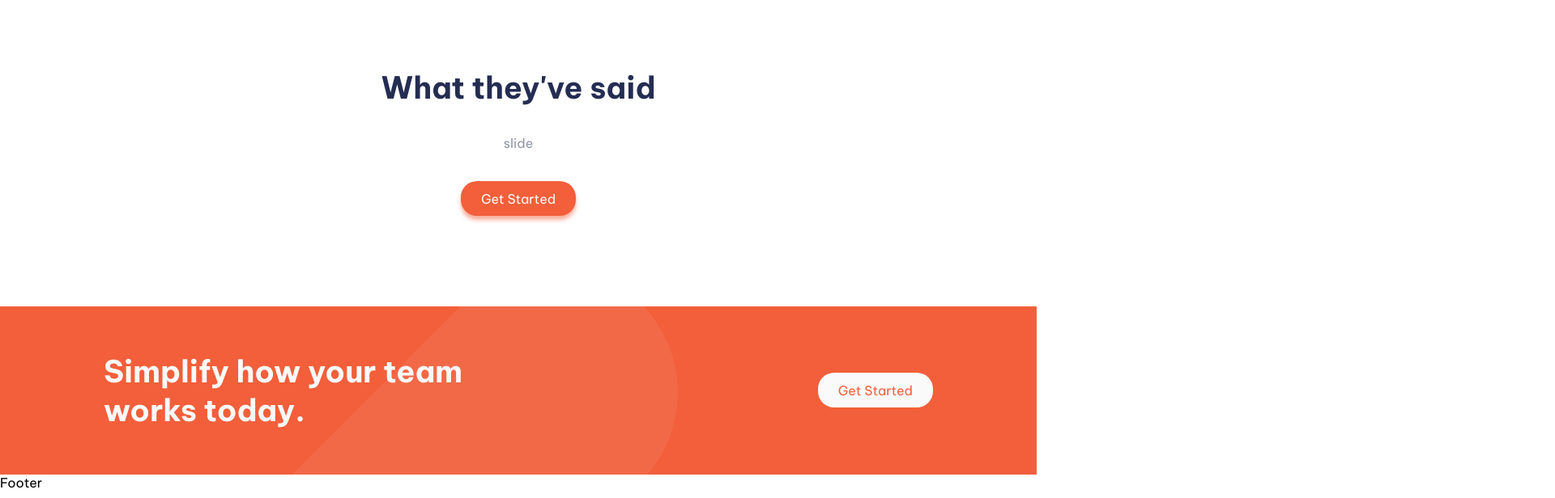
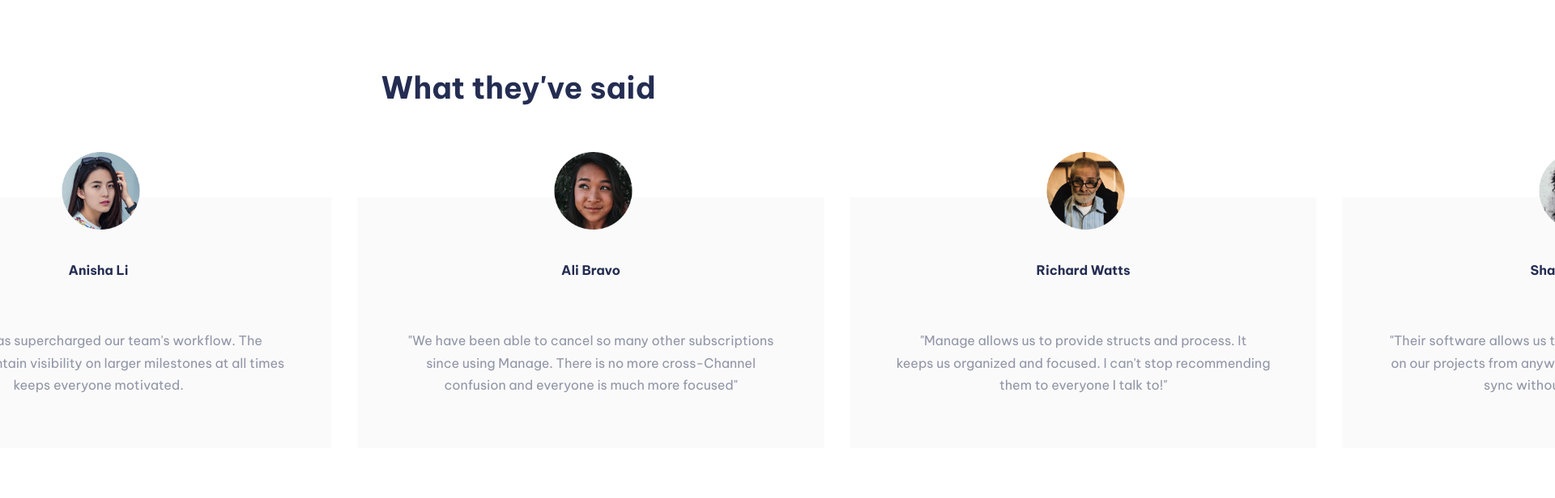
Before and after one commit to Ezedcode/manage-landing-page-master, a React (Create React App) app: page / in a window 1280 px wide. Shown: the part 1480-2096 px from the top of the page at 81% size, 1920 px wide, since content can reach past the window. Built offline with nearby package versions, Linux system fonts and the light colour scheme.

Commit message:
updating home page

```diff
--- a/src/components/pages/home/index.jsx
+++ b/src/components/pages/home/index.jsx
@@ -1,9 +1,70 @@
-import React from "react";
+import React, { useState } from "react";
 import ImgIntro from "../../../img/illustration-intro.svg";
+import Img1 from "../../../img/avatar-anisha.png";
+import Img2 from "../../../img/avatar-ali.png";
+import Img3 from "../../../img/avatar-richard.png";
+import Img4 from "../../../img/avatar-shanai.png";
 import * as C from "./styles";
 import Button from "../../button";
+import WhatSaidSlide from "../../slides/whatSaidSlides/index";
 
 const Home = () => {
+  const [Item, setItem] = useState([]);
+
+  const listItems = [
+    {
+      img: Img1,
+      name: "Anisha Li",
+      text: (
+        <p>
+          Manage has supercharged our team's workflow. The
+          <br />
+          ability to maintain visibility on larger milestones at all times
+          <br />
+          keeps everyone motivated.
+        </p>
+      ),
+    },
+    {
+      img: Img2,
+      name: "Ali Bravo",
+      text: (
+        <p>
+          "We have been able to cancel so many other subscriptions
+          <br />
+          since using Manage. There is no more cross-Channel
+          <br />
+          confusion and everyone is much more focused"
+        </p>
+      ),
+    },
+    {
+      img: Img3,
+      name: "Richard Watts",
+      text: (
+        <p>
+          "Manage allows us to provide structs and process. It
+          <br />
+          keeps us organized and focused. I can't stop recommending
+          <br />
+          them to everyone I talk to!"
+        </p>
+      ),
+    },
+    {
+      img: Img4,
+      name: "Shanai Gough",
+      text: (
+        <p>
+          "Their software allows us to track, manage and collaborate
+          <br />
+          on our projects from anywhere. It keeps the whole team in-
+          <br />
+          sync without being intrusive."
+        </p>
+      ),
+    },
+  ];
   return (
     <>
       <C.Container>
@@ -96,7 +157,7 @@ const Home = () => {
         </C.AboutManage>
         <C.WhatSaid>
           <h2>What they've said</h2>
-          <p>slide</p>
+          <WhatSaidSlide listItems={listItems} />
           <Button
             id="Get Started"
             color="hsl(0, 0%, 98%)"
--- a/src/components/pages/home/styles.jsx
+++ b/src/components/pages/home/styles.jsx
@@ -47,7 +47,7 @@ export const Simplify = styled.section`
   background-color: hsl(12, 88%, 59%);
   background-image: url(${bck});
   background-repeat: no-repeat;
-  background-position: 22em -9em;
+  background-position: right -9em;
   div {
     width: 80%;
     height: 100%;
--- /dev/null
+++ b/src/components/slides/slideItem/index.jsx
@@ -0,0 +1,16 @@
+import React from "react";
+import * as C from "./styles";
+
+const SlideItem = ({ img, name, text }) => {
+  return (
+    <C.Container>
+      <div>
+        <img src={img} alt="img" />
+        <h3>{name}</h3>
+        <p>{text}</p>
+      </div>
+    </C.Container>
+  );
+};
+
+export default SlideItem;
--- /dev/null
+++ b/src/components/slides/slideItem/styles.jsx
@@ -0,0 +1,21 @@
+import styled from "styled-components";
+
+export const Container = styled.div`
+  margin: 7em auto 4em auto;
+  transform: translateX(-30%);
+  div {
+    width: 36em;
+    margin: 0 1em;
+    background-color: hsl(0, 0%, 98%, 1.5);
+  }
+  img {
+    position: absolute;
+    width: 6em;
+    top: -3.5em;
+    margin-bottom: 5em;
+    transform: translateX(-47%);
+  }
+  h3 {
+    padding-top: 5em;
+  }
+`;
--- a/src/components/slides/whatSaidSlides/index.jsx
+++ b/src/components/slides/whatSaidSlides/index.jsx
@@ -1,7 +1,15 @@
 import React from "react";
+import SlideItem from "../slideItem";
+import * as C from "./styles";
 
-const WhatSaidSlide = () => {
-  return <div>WhatSaidSlide</div>;
+const WhatSaidSlide = ({ listItems }) => {
+  return (
+    <C.Container>
+      {listItems?.map((item) => (
+        <SlideItem img={item.img} name={item.name} text={item.text} />
+      ))}
+    </C.Container>
+  );
 };
 
 export default WhatSaidSlide;
--- a/src/components/slides/whatSaidSlides/styles.jsx
+++ b/src/components/slides/whatSaidSlides/styles.jsx
@@ -0,0 +1,5 @@
+import styled from "styled-components";
+
+export const Container = styled.div`
+  display: flex;
+`;
```
